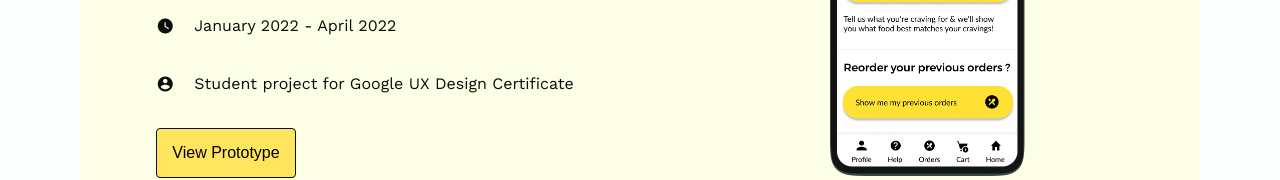
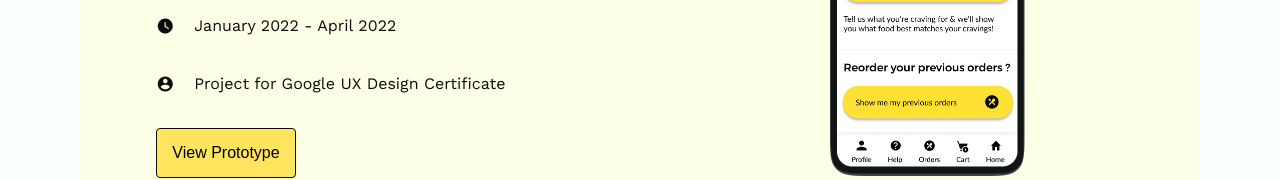
Before and after one commit to Hiba243/hibaportfolio, a React (Create React App) app: page /casestudy01 in a window 1280 px wide. Shown: the part 463-643 px from the top of the page. Built offline with nearby package versions, Linux system fonts and the light colour scheme; a web font is replaced by a local one.

Commit message:
changed text content on case study page

```diff
--- a/src/components/Project1.js
+++ b/src/components/Project1.js
@@ -36,7 +36,7 @@ export default function Project1() {
                     </div>
                     <div className='banner-logo-flex'>
                         <span className='logo-size material-icons'>account_circle</span>
-                        <p className='text__content'>Student project for Google UX Design Certificate</p>
+                        <p className='text__content'>Project for Google UX Design Certificate</p>
                     </div>
                     <button className='text__content case-study-btn'>View Prototype</button>
                 </div>
```
